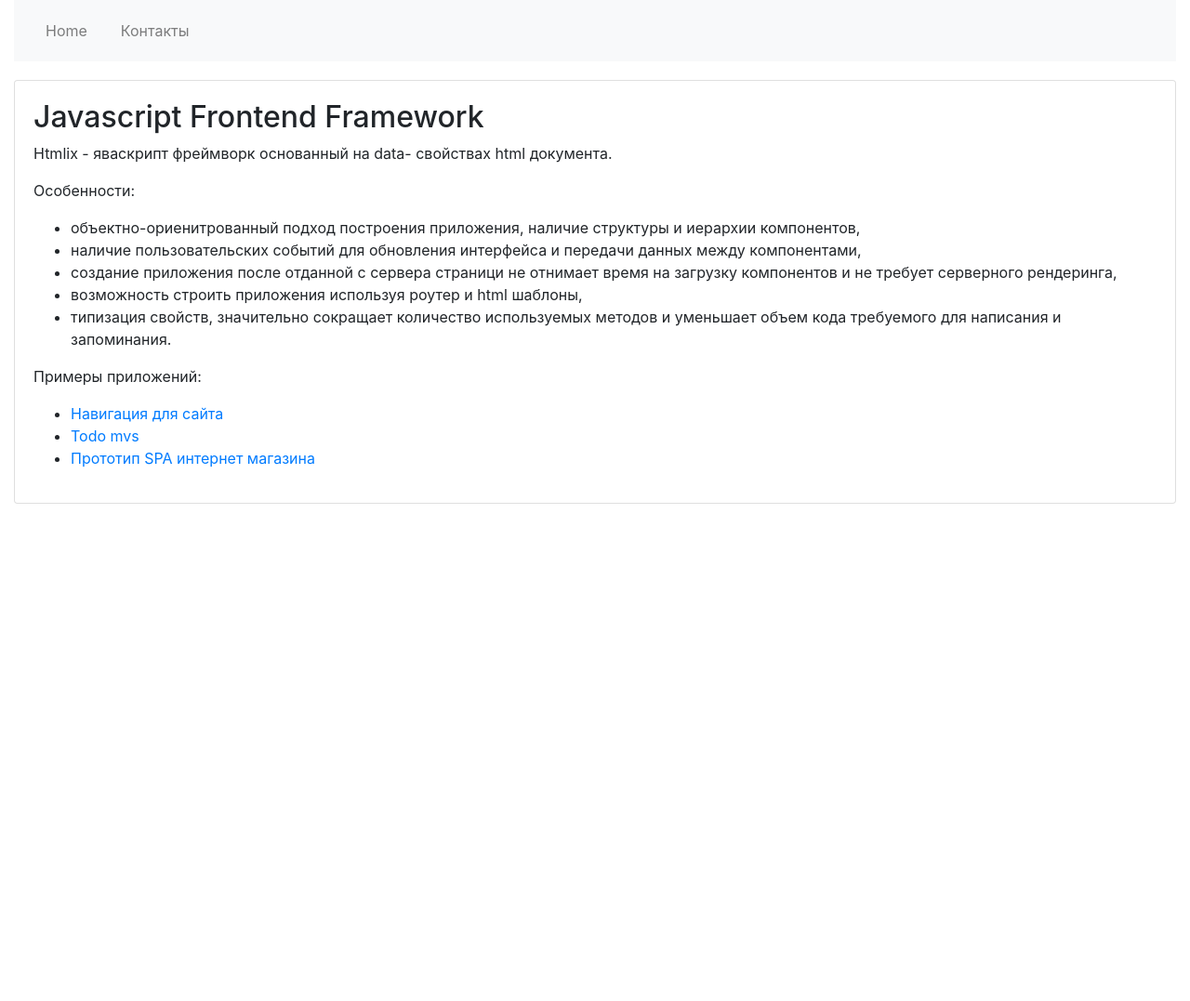
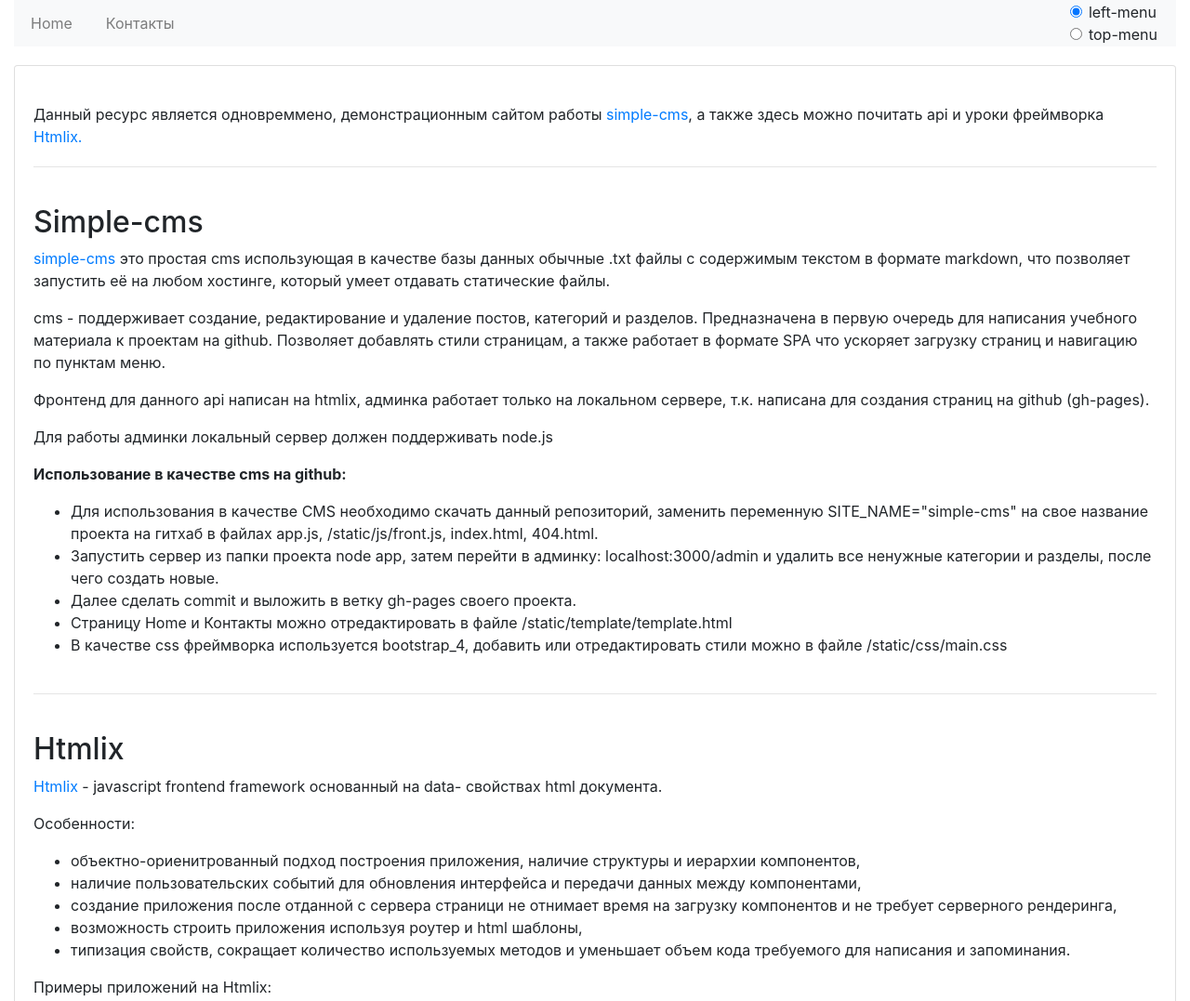
Before and after one commit to SergeyOvechkin/simple-cms, a website: page 404.html in a window 1280 px wide. Shown: the top 1077 px of the page at 93% size. Before the commit the page ends 800 px from the top, so only its background shows below. Drawn offline with Linux system fonts and the light colour scheme; a script that the page names is missing.

Commit message:
edit 404 page

```diff
--- a/404.html
+++ b/404.html
@@ -9,28 +9,75 @@
     </head>
 <body>
 <div class="container-fluid">
-<nav class="navbar navbar-expand-sm navbar-light bg-light" >
+<nav data-menu="array" class="navbar navbar-expand-sm navbar-light bg-light">
 
-		<ul class="navbar-nav mr-auto" data-menu="array">
+		<ul class="navbar-nav mr-auto" >
 
 			 <li class="nav-item" data-menu_item="container">
 					<a  data-menu_item-title="text" data-menu_item-click="click" data-menu_item-class="class" data-menu_item-data="home"  class="nav-link" href="/">Home</a>
+					<ul class="hover-non">
+
+					</ul>
 			  </li>
 
 			   <li class="nav-item" data-menu_item="container">
 					<a data-menu_item-title="text" data-menu_item-click="click" data-menu_item-class="class" data-menu_item-data="contacts" class="nav-link" href="/contacts">Контакты</a>
+					<ul class="hover-non">
+
+					</ul>
 			   </li>
 
 		</ul>
+		<div class="toggler-nav-type" style="margin-right: 20px;">
+			<div class="form-check">
+				<input data-menu-click_left_menu="click" class="form-check-input" type="radio" name="exampleRadios" id="exampleRadios1" value="option1" checked>
+					<label class="form-check-label" for="exampleRadios1">
+					   left-menu
+					</label>
+				</div>
+			<div class="form-check">
+				<input data-menu-click_top_menu="click" class="form-check-input" type="radio" name="exampleRadios" id="exampleRadios2" value="option2">
+					<label class="form-check-label" for="exampleRadios2">
+						top-menu
+					</label>
+			</div>
+		</div>
 </nav>
+
+
 
 <div data-router_main="router" >
 
 <div data-home="container" style="margin-top: 20px;"  class="card" >
   <div class="card-body">
-    <h2> Javascript Frontend Framework </h2>
 
-    <p> Htmlix - яваскрипт фреймворк основанный на data- свойствах html документа. </p>
+  <p style="margin-top: 20px; ">Данный ресурс является одновреммено, демонстрационным сайтом работы <a href="https://github.com/SergeyOvechkin/simple-cms">simple-cms</a>, а также здесь можно почитать api и уроки фреймворка <a href="https://github.com/SergeyOvechkin/htmlix">Htmlix.</a> </p>
+  <hr style="margin-top: 20px; margin-bottom: 40px;">
+  <h2> Simple-cms </h2>
+
+	<p><a href="https://github.com/SergeyOvechkin/simple-cms">simple-cms</a> это простая cms использующая в качестве базы данных обычные .txt файлы с содержимым текстом в формате markdown, что позволяет запустить её на любом хостинге, который умеет
+	отдавать статические файлы.</p>
+	<p>сms - поддерживает создание, редактирование и удаление постов, категорий и разделов.
+	Предназначена в первую очередь для написания учебного материала к проектам на github.
+	Позволяет добавлять стили страницам, а также работает в формате SPA что ускоряет загрузку страниц и навигацию по пунктам меню.</p>
+	<p>Фронтенд для данного api написан на htmlix, админка работает только на локальном сервере, т.к. написана для создания страниц на github (gh-pages).
+	</p>
+	<p>Для работы админки локальный сервер должен поддерживать node.js </p>
+  	<p><b>Использование в качестве cms на github:</b></p>
+	  <ul>
+        <li>Для использования в качестве CMS необходимо скачать данный репозиторий, заменить переменную SITE_NAME="simple-cms" на свое название проекта на гитхаб
+		в файлах app.js, /static/js/front.js, index.html, 404.html.</li>
+		<li>Запустить сервер из папки проекта node app, затем перейти в админку: localhost:3000/admin  и удалить все ненужные категории и разделы, после чего создать новые.</li>
+		<li>Далее сделать commit и выложить в ветку gh-pages своего проекта.</li>
+		<li>Страницу Home и Контакты можно отредактировать в файле /static/template/template.html</li>
+		<li>В качестве css фреймворка используется bootstrap_4, добавить или отредактировать стили можно в файле /static/css/main.css</li>
+       </ul>
+	<hr style="margin-top: 40px; margin-bottom: 40px;">
+
+    <h2> Htmlix </h2>
+
+
+    <p> <a href="https://github.com/SergeyOvechkin/htmlix">Htmlix</a> - javascript frontend framework основанный на data- свойствах html документа. </p>
 
     <p>Особенности:</p>
 	<ul>
@@ -38,23 +85,26 @@
 		<li>наличие пользовательских событий для обновления интерфейса и передачи данных между компонентами,</li>
 		<li>создание приложения после отданной с сервера страници не отнимает время на загрузку компонентов и не требует серверного рендеринга,</li>
 		<li>возможность строить приложения используя роутер и html шаблоны,</li>
-		<li>типизация свойств, значительно сокращает количество используемых методов и уменьшает объем кода требуемого для написания и запоминания.</li>
+		<li>типизация свойств, сокращает количество используемых методов и уменьшает объем кода требуемого для написания и запоминания.</li>
 	</ul>
 
-		<p>Примеры приложений: </p>
-
-
+	<p>Примеры приложений на Htmlix:</p>
 	<ul>
-		<li><a href="https://sergeyovechkin.github.io/top-menu/htmlix-menu.html">Навигация для сайта</a></li>
-		<li><a href="https://sergeyovechkin.github.io/todo-mvc/">Todo mvs</a></li>
+		<li><a href="https://sergeyovechkin.github.io/tests/top-menu/index.html">Навигация для сайта</a></li>
+		<li><a href="https://sergeyovechkin.github.io/tests/todo/index.html">Todo mvc</a></li>
 		<li><a href="https://github.com/SergeyOvechkin/lesson_2.2/">Прототип SPA интернет магазина</a></li>
 
 	</ul>
+
+
+
+
 
   </div>
 </div>
 
 </div>  <!-- router_main -->
+
 
 
 </div><!-- container-fluid -->
```
